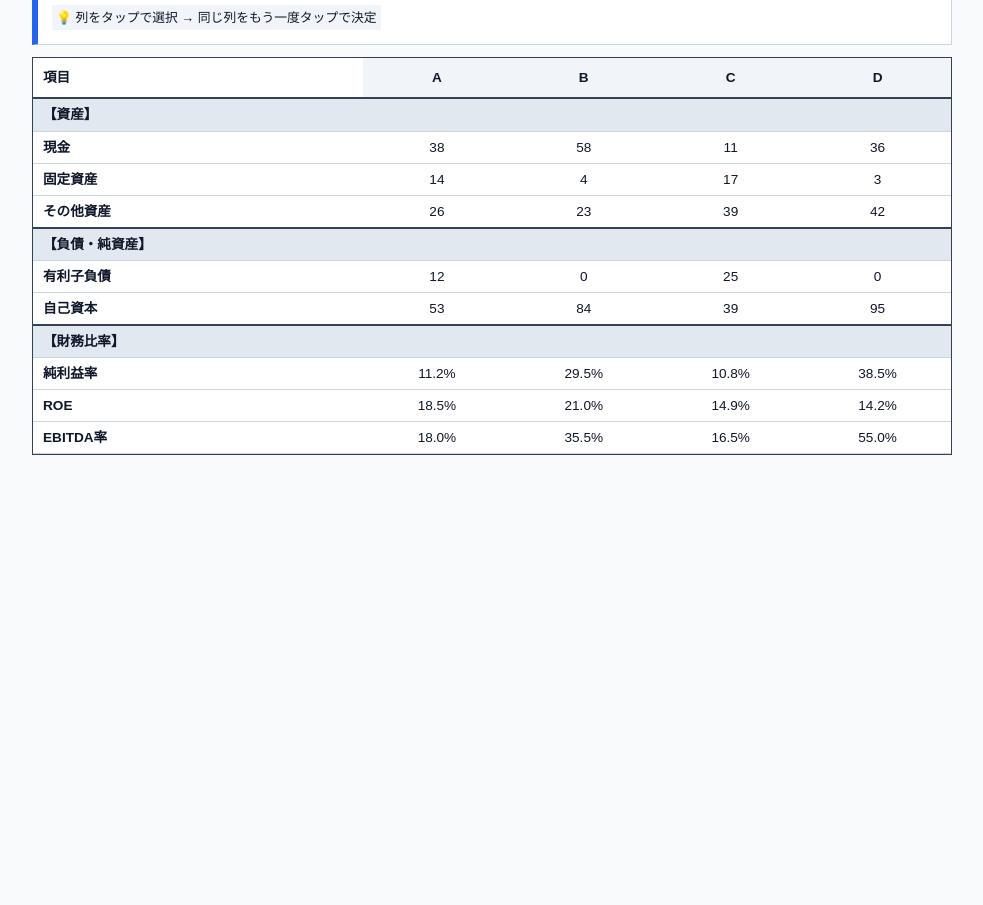
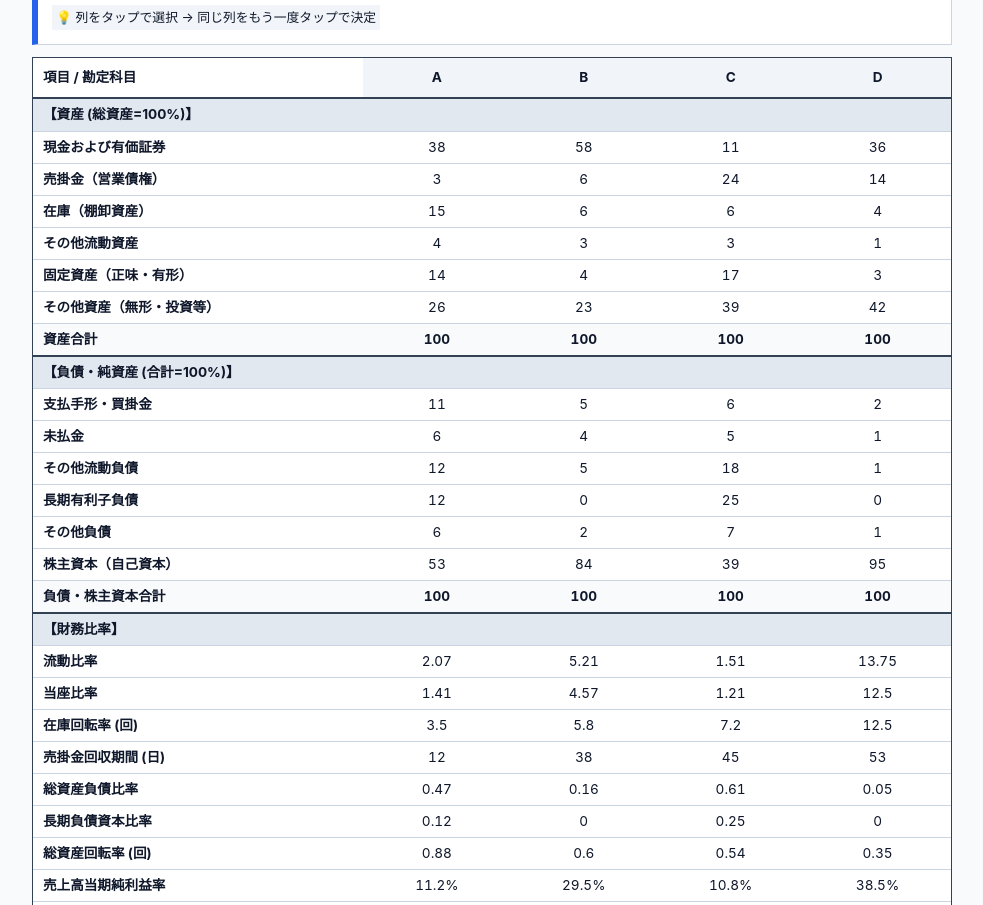
Before and after one commit to Saboten-Soft/finance-quiz, a plain HTML site: page index.html in a window 1280 px wide. Shown: the part 109-1014 px from the top of the page, without its empty margins (148-1131 px from the left). Before the commit the page ends 800 px from the top, so only its background shows below. Drawn offline with Linux system fonts and the light colour scheme.

Commit message:
Update index.html

```diff
--- a/index.html
+++ b/index.html
@@ -12,7 +12,7 @@
       --wrong-bg: #fef2f2; --wrong-border: #ef4444;
     }
     * { box-sizing: border-box; margin: 0; padding: 0; }
-    body { font-family: sans-serif; background: var(--bg); color: var(--text); line-height: 1.4; padding: 12px; }
+    body { font-family: -apple-system, BlinkMacSystemFont, "Segoe UI", Roboto, sans-serif; background: var(--bg); color: var(--text); line-height: 1.4; padding: 12px; }
     .container { max-width: 920px; margin: 0 auto; }
     .header-card { background: var(--card); border: 1px solid var(--border); border-left: 6px solid var(--primary); padding: 14px; margin-bottom: 12px; }
     .title { font-size: 1.4rem; font-weight: bold; margin-bottom: 4px; }
@@ -23,14 +23,15 @@
     table { width: 100%; border-collapse: collapse; font-size: 0.85rem; text-align: right; user-select: none; }
     th, td { padding: 6px 10px; border-bottom: 1px solid var(--border); }
     .col-metric { text-align: left; width: 36%; font-weight: bold; }
-    .col-data { width: 16%; cursor: pointer; text-align: center; }
+    .col-data { width: 16%; cursor: pointer; text-align: center; font-variant-numeric: tabular-nums; }
     th.col-data { background: #f1f5f9; padding: 10px 4px; }
     .section-row td { background: #e2e8f0; font-weight: bold; text-align: left; border-top: 2px solid var(--border-dark); }
+    .total-row td { background: #f8fafc; font-weight: bold; border-top: 1px solid var(--border-dark); border-bottom: 2px solid var(--border-dark); }
     .col-selected { background-color: #dbeafe !important; outline: 2px solid var(--primary); }
     .col-correct { background-color: var(--correct-bg) !important; outline: 2px solid var(--correct-border); }
     .col-wrong { background-color: var(--wrong-bg) !important; outline: 2px solid var(--wrong-border); }
     .result-panel { display: none; background: var(--card); border: 1px solid var(--border); padding: 16px; margin-bottom: 20px; }
-    .btn-next { margin-top: 10px; padding: 10px 20px; background: var(--primary); color: #fff; border: none; cursor: pointer; }
+    .btn-next { margin-top: 10px; padding: 10px 20px; background: var(--primary); color: #fff; border: none; font-weight: bold; cursor: pointer; border-radius: 4px; }
   </style>
 </head>
 <body>
@@ -47,7 +48,7 @@
     <table>
       <thead>
         <tr>
-          <th class="col-metric">項目</th>
+          <th class="col-metric">項目 / 勘定科目</th>
           <th class="col-data" onclick="handleCol('A')" id="th-A">A<br><span id="sub-A"></span></th>
           <th class="col-data" onclick="handleCol('B')" id="th-B">B<br><span id="sub-B"></span></th>
           <th class="col-data" onclick="handleCol('C')" id="th-C">C<br><span id="sub-C"></span></th>
@@ -73,7 +74,7 @@ let correctKey = "";
 let selectedKey = null;
 let answered = false;
 
-// GitHub Actionsで生成したJSONを読み込む
+// データを読み込む
 async function loadData() {
   try {
     const res = await fetch('./data/quizData.json');
@@ -104,15 +105,22 @@ function initRound() {
   });
 
   document.getElementById('companyName').textContent = target.companyName;
-  document.getElementById('companyMeta').textContent = `業種: ${target.sector} | コード: ${target.ticker}`;
+  document.getElementById('companyMeta').textContent = `業種: ${target.sector} | 証券コード: ${target.ticker}`;
   document.getElementById('companyDesc').textContent = target.businessDescription;
 
   renderTable();
 }
 
 function renderTable() {
-  const r = (name, key, isSec=false) => {
+  // テーブル行を生成するヘルパー関数
+  const r = (name, key, isSec=false, isTotal=false) => {
     if(isSec) return `<tr class="section-row"><td colspan="5">${name}</td></tr>`;
+    if(isTotal) return `<tr class="total-row"><td class="col-metric">${name}</td>
+      <td class="col-data col-cell-A" onclick="handleCol('A')">100</td>
+      <td class="col-data col-cell-B" onclick="handleCol('B')">100</td>
+      <td class="col-data col-cell-C" onclick="handleCol('C')">100</td>
+      <td class="col-data col-cell-D" onclick="handleCol('D')">100</td></tr>`;
+
     return `<tr><td class="col-metric">${name}</td>
       <td class="col-data col-cell-A" onclick="handleCol('A')">${options.A[key[0]][key[1]]}</td>
       <td class="col-data col-cell-B" onclick="handleCol('B')">${options.B[key[0]][key[1]]}</td>
@@ -120,10 +128,39 @@ function renderTable() {
       <td class="col-data col-cell-D" onclick="handleCol('D')">${options.D[key[0]][key[1]]}</td></tr>`;
   };
 
+  // 本に準拠したフル項目の表示
   document.getElementById("tableBody").innerHTML =
-    r("【資産】", null, true) + r("現金", ["assets","cash"]) + r("固定資産", ["assets","ppe"]) + r("その他資産", ["assets","otherAssets"]) +
-    r("【負債・純資産】", null, true) + r("有利子負債", ["liabEquity","ltDebt"]) + r("自己資本", ["liabEquity","equity"]) +
-    r("【財務比率】", null, true) + r("純利益率", ["ratios","netMargin"]) + r("ROE", ["ratios","roe"]) + r("EBITDA率", ["ratios","ebitda"]);
+    r("【資産 (総資産=100%)】", null, true) +
+    r("現金および有価証券", ["assets","cash"]) +
+    r("売掛金（営業債権）", ["assets","ar"]) +
+    r("在庫（棚卸資産）", ["assets","inv"]) +
+    r("その他流動資産", ["assets","otherCur"]) +
+    r("固定資産（正味・有形）", ["assets","ppe"]) +
+    r("その他資産（無形・投資等）", ["assets","otherAssets"]) +
+    r("資産合計", null, false, true) +
+
+    r("【負債・純資産 (合計=100%)】", null, true) +
+    r("支払手形・買掛金", ["liabEquity","ap"]) +
+    r("未払金", ["liabEquity","accrued"]) +
+    r("その他流動負債", ["liabEquity","otherCurLiab"]) +
+    r("長期有利子負債", ["liabEquity","ltDebt"]) +
+    r("その他負債", ["liabEquity","otherLiab"]) +
+    r("株主資本（自己資本）", ["liabEquity","equity"]) +
+    r("負債・株主資本合計", null, false, true) +
+
+    r("【財務比率】", null, true) +
+    r("流動比率", ["ratios","curRatio"]) +
+    r("当座比率", ["ratios","quickRatio"]) +
+    r("在庫回転率 (回)", ["ratios","invTurnover"]) +
+    r("売掛金回収期間 (日)", ["ratios","dso"]) +
+    r("総資産負債比率", ["ratios","debtRatio"]) +
+    r("長期負債資本比率", ["ratios","ltDebtRatio"]) +
+    r("総資産回転率 (回)", ["ratios","assetTurnover"]) +
+    r("売上高当期純利益率", ["ratios","netMargin"]) +
+    r("ROA (総資産利益率)", ["ratios","roa"]) +
+    r("株主資本資産比率", ["ratios","leverage"]) +
+    r("ROE (株主資本利益率)", ["ratios","roe"]) +
+    r("EBITDA利益率", ["ratios","ebitda"]);
 }
 
 function handleCol(key) {
```
